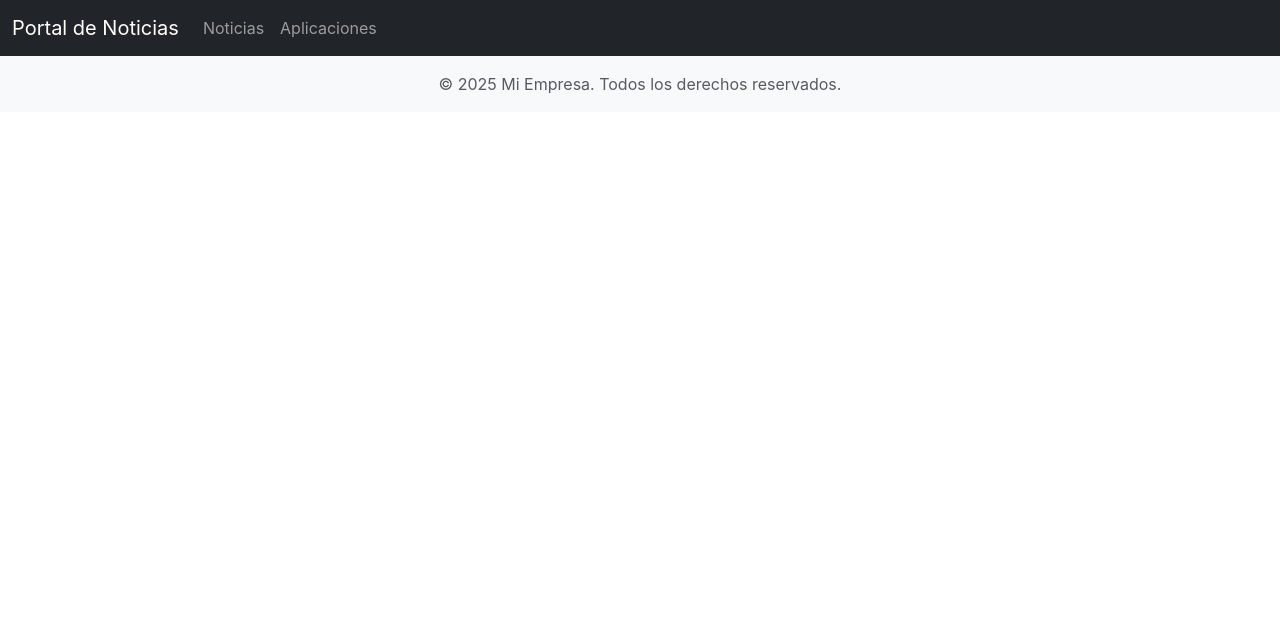
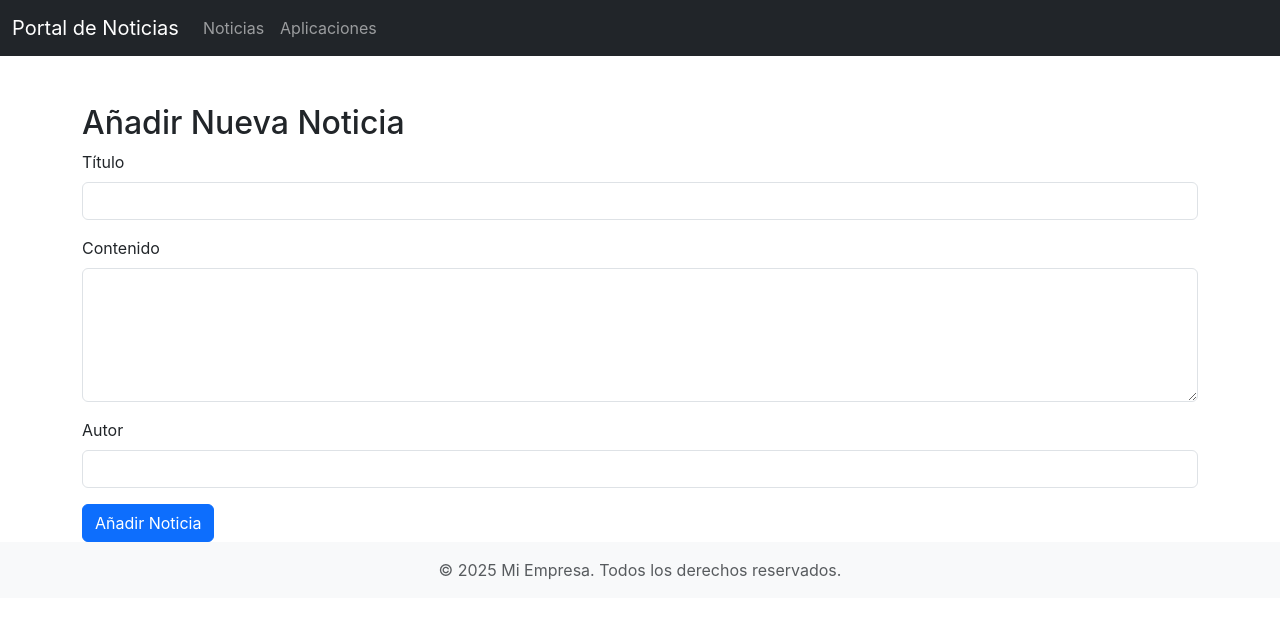
Before and after one commit to AndersRomero/PortalGSH, a React (Create React App) app: page /admin in a window 1280 px wide. Shown: the top 618 px of the page. Built offline with nearby package versions, Linux system fonts and the light colour scheme.

Commit message:
creacion Readme y vista admin

```diff
--- a/package.json
+++ b/package.json
@@ -13,6 +13,9 @@
     "@types/react-dom": "^19.1.6",
     "@types/react-router-dom": "^5.3.3",
     "bootstrap": "^5.3.7",
+    "concurrently": "^9.2.0",
+    "cors": "^2.8.5",
+    "express": "^5.1.0",
     "react": "^19.1.0",
     "react-dom": "^19.1.0",
     "react-router-dom": "^7.6.3",
@@ -21,7 +24,7 @@
     "web-vitals": "^2.1.4"
   },
   "scripts": {
-    "start": "react-scripts start",
+    "start": "concurrently \"react-scripts start\" \"node server.js\"",
     "build": "react-scripts build",
     "test": "react-scripts test",
     "eject": "react-scripts eject"
--- a/src/App.tsx
+++ b/src/App.tsx
@@ -4,6 +4,7 @@ import Header from './components/Header';
 import Footer from './components/Footer';
 import HomePage from './pages/HomePage';
 import AppsPage from './pages/AppsPage';
+import AdminPage from './pages/Admin';
 
 const App: React.FC = () => {
   return (
@@ -13,6 +14,7 @@ const App: React.FC = () => {
         <Routes>
           <Route path="/" element={<HomePage />} />
           <Route path="/apps" element={<AppsPage />} />
+          <Route path="/admin" element={<AdminPage />} />
         </Routes>
       </main>
       <Footer />
--- /dev/null
+++ b/src/pages/Admin.tsx
@@ -0,0 +1,85 @@
+import React, { useState } from 'react';
+
+const Admin = () => {
+  const [titulo, setTitulo] = useState('');
+  const [contenido, setContenido] = useState('');
+  const [autor, setAutor] = useState('');
+
+  const handleSubmit = async (e: React.FormEvent) => {
+    e.preventDefault();
+
+    const nuevaNoticia = {
+      id: Date.now(), // Usamos un timestamp como ID único
+      titulo,
+      contenido,
+      autor,
+      fecha: new Date().toISOString(),
+    };
+
+    try {
+      const response = await fetch('http://localhost:3001/api/noticias', {
+        method: 'POST',
+        headers: {
+          'Content-Type': 'application/json',
+        },
+        body: JSON.stringify(nuevaNoticia),
+      });
+
+      if (response.ok) {
+        alert('Noticia añadida correctamente');
+        setTitulo('');
+        setContenido('');
+        setAutor('');
+      } else {
+        alert('Error al añadir la noticia');
+      }
+    } catch (error) {
+      console.error('Error:', error);
+      alert('Error de conexión con el servidor');
+    }
+  };
+
+  return (
+    <div className="container mt-5">
+      <h2>Añadir Nueva Noticia</h2>
+      <form onSubmit={handleSubmit}>
+        <div className="mb-3">
+          <label htmlFor="titulo" className="form-label">Título</label>
+          <input
+            type="text"
+            className="form-control"
+            id="titulo"
+            value={titulo}
+            onChange={(e) => setTitulo(e.target.value)}
+            required
+          />
+        </div>
+        <div className="mb-3">
+          <label htmlFor="contenido" className="form-label">Contenido</label>
+          <textarea
+            className="form-control"
+            id="contenido"
+            rows={5}
+            value={contenido}
+            onChange={(e) => setContenido(e.target.value)}
+            required
+          ></textarea>
+        </div>
+        <div className="mb-3">
+          <label htmlFor="autor" className="form-label">Autor</label>
+          <input
+            type="text"
+            className="form-control"
+            id="autor"
+            value={autor}
+            onChange={(e) => setAutor(e.target.value)}
+            required
+          />
+        </div>
+        <button type="submit" className="btn btn-primary">Añadir Noticia</button>
+      </form>
+    </div>
+  );
+};
+
+export default Admin;
```
Also changed, not shown: server.js (added, +39 -0 lines), 2 other files (tests, documents, lock files or other folders).
